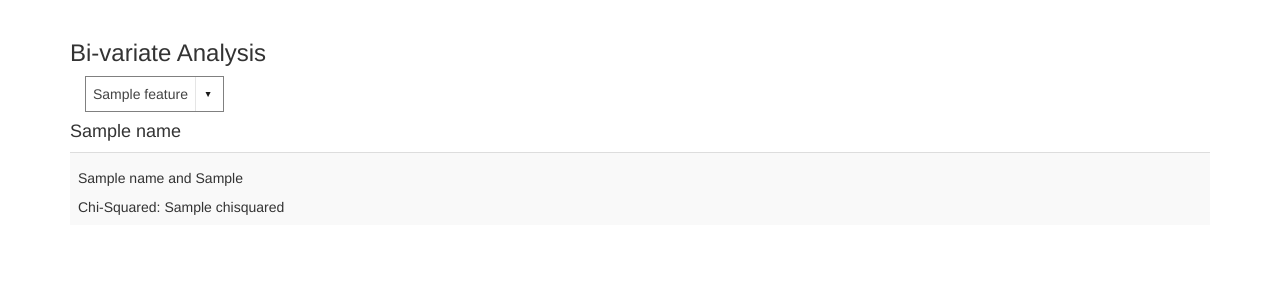
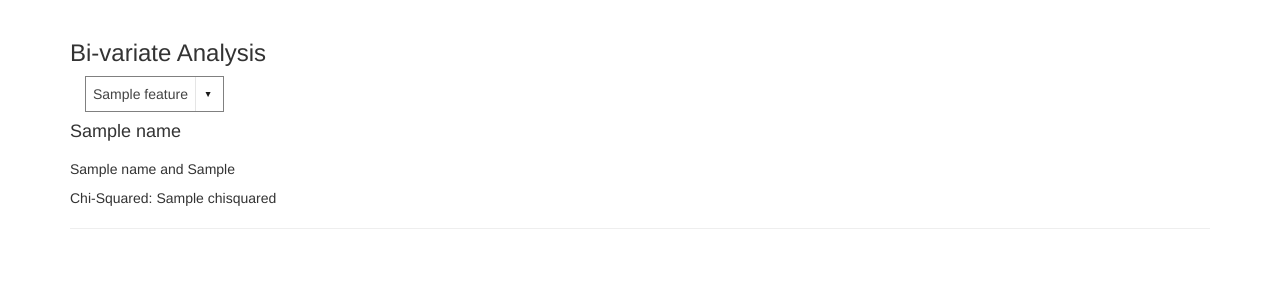
Before and after one commit to margaretpearce/data-exploration, a Flask app: template templates/bivariate.html in a window 1280 px wide. Shown: the part 102-402 px from the top of the page. Run offline with Flask 2, Linux system fonts and the light colour scheme; the template is opened without the code that fills it: most values are stand-ins (such as "Sample title", 1, 10 or a date in 2020); some libraries are stand-ins or nearby versions.

Commit message:
Layout fixes

```diff
--- a/static/sampledata/Titanic_summary.json
+++ b/static/sampledata/Titanic_summary.json
@@ -1 +1 @@
-{"sample_list": [[1, 0, 3, "Braund, Mr. Owen Harris", "male", 22.0, 1, 0, "A/5 21171", 7.25, NaN, "S"], [2, 1, 1, "Cumings, Mrs. John Bradley (Florence Briggs Thayer)", "female", 38.0, 1, 0, "PC 17599", 71.2833, "C85", "C"], [3, 1, 3, "Heikkinen, Miss. Laina", "female", 26.0, 0, 0, "STON/O2. 3101282", 7.925, NaN, "S"], [4, 1, 1, "Futrelle, Mrs. Jacques Heath (Lily May Peel)", "female", 35.0, 1, 0, "113803", 53.1, "C123", "S"], [5, 0, 3, "Allen, Mr. William Henry", "male", 35.0, 0, 0, "373450", 8.05, NaN, "S"]], "rows_three_more_missing": 0, "index_column": "PassengerId", "num_features": 12, "num_records": 891, "py/object": "summary.DataSummary", "name": "Titanic", "label_column": "Survived", "rows_no_missing": 183, "rows_one_missing": 550, "features_list": ["PassengerId", "Survived", "Pclass", "Name", "Sex", "Age", "SibSp", "Parch", "Ticket", "Fare", "Cabin", "Embarked"], "rows_two_missing": 158}
+{"features_list": ["PassengerId", "Survived", "Pclass", "Name", "Sex", "Age", "SibSp", "Parch", "Ticket", "Fare", "Cabin", "Embarked"], "index_column": "PassengerId", "label_column": "Survived", "rows_two_missing": 158, "rows_one_missing": 550, "rows_three_more_missing": 0, "rows_no_missing": 183, "sample_list": [[1, 0, 3, "Braund, Mr. Owen Harris", "male", 22.0, 1, 0, "A/5 21171", 7.25, NaN, "S"], [2, 1, 1, "Cumings, Mrs. John Bradley (Florence Briggs Thayer)", "female", 38.0, 1, 0, "PC 17599", 71.2833, "C85", "C"], [3, 1, 3, "Heikkinen, Miss. Laina", "female", 26.0, 0, 0, "STON/O2. 3101282", 7.925, NaN, "S"], [4, 1, 1, "Futrelle, Mrs. Jacques Heath (Lily May Peel)", "female", 35.0, 1, 0, "113803", 53.1, "C123", "S"], [5, 0, 3, "Allen, Mr. William Henry", "male", 35.0, 0, 0, "373450", 8.05, NaN, "S"]], "num_features": 12, "py/object": "summary.Summary", "name": "Titanic", "num_records": 891}
--- a/templates/bivariate.html
+++ b/templates/bivariate.html
@@ -18,14 +18,11 @@
 {% for f in data.feature_interactions.keys() %}
 <div id="interactions-{{ data.feature_interactions[f].feat_index }}" class="interactions-tables table-hidden">
     <h4>{{ data.feature_interactions[f].feat_name }}</h4>
-    <div class="table-responsive">
-        <table class="table table-striped">
     {% for i in data.feature_interactions[f].other_features %}
-                <tr>
-                    <td>
+    <div>
+        <div class="feature-tables">
             <!-- Label -->
             <h5>{{ data.feature_interactions[f].feat_name }} and {{ i }}</h5>
-                        <!-- Table -->
             <!-- Correlation -->
             {% if data.feature_interactions[f].correlations[i] %}
             <div>Correlation: {{ data.feature_interactions[f].correlations[i] }}</div>
@@ -46,8 +43,8 @@
             {% if data.feature_interactions[f].cramers[i] %}
             <div>Cramer's V: {{ data.feature_interactions[f].cramers[i] }}</div>
             {% endif %}
-                    </td>
-                    <td width="50%">
+        </div>
+        <div class="feature-graphs">
             <!-- Graph -->
             <!-- Scatter plots -->
             {% if data.feature_interactions[f].scatterplots[i] %}
@@ -61,13 +58,11 @@
             {% if data.feature_interactions[f].stackedbarplots[i] %}
             <img src="{{ data.feature_interactions[f].stackedbarplots[i] }}" >
             {% endif %}
-                    </td>
-
-                </tr>
+        </div>
+        <div style="clear: both;"></div>
+    </div> <!-- end container div -->
+    <hr/>
     {% endfor %}
-        </table>
-    </div>
-    <br/>
-</div>
+</div> <!-- end feature div -->
 {% endfor %}
 {% endblock %}
```
Also changed, not shown: static/sampledata/Titanic_features.json (+1 -1 lines), static/sampledata/Titanic_interactions.json (+1 -1 lines), static/sampledata/graphs/Age_Fare_scatter.png, static/sampledata/graphs/Fare_Age_scatter.png. Lines whose indentation alone changed are shown as unchanged.
